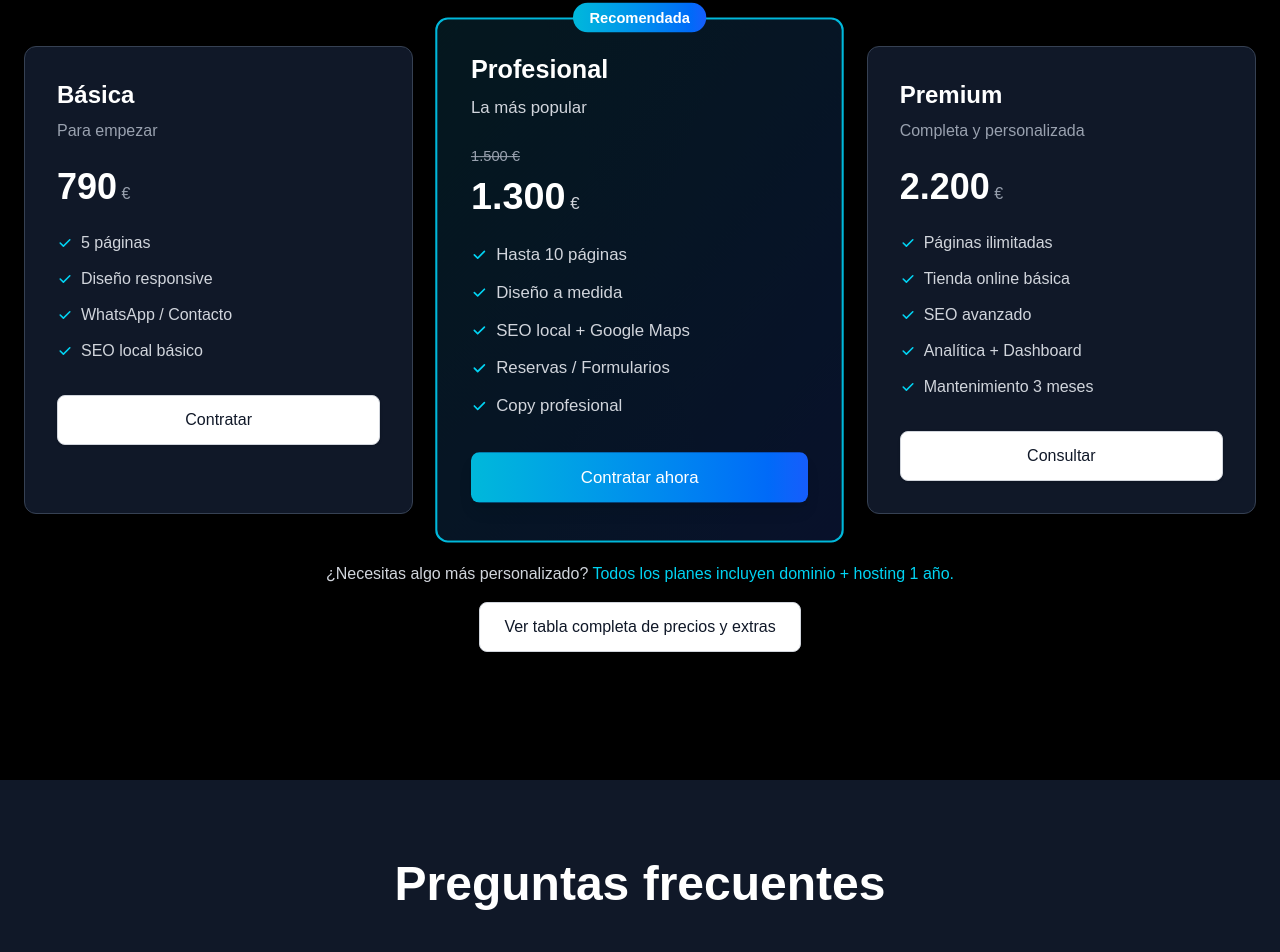
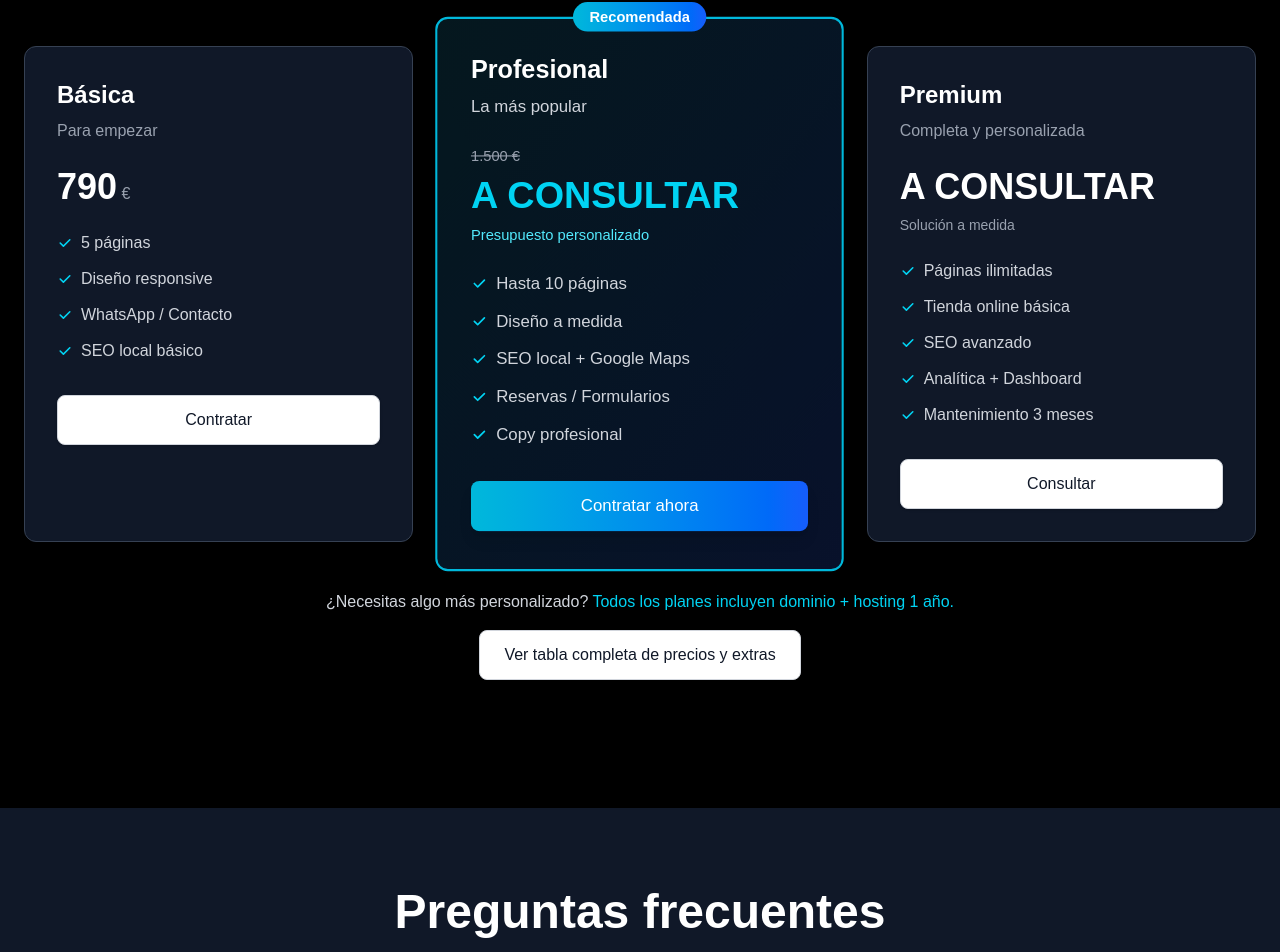
Before and after one commit to mateoclaramunt2021/Neuriax, a Next.js app: page /webs in a window 1280 px wide. Shown: the part 2884-3836 px from the top of the page. Built offline with nearby package versions, Linux system fonts and the light colour scheme.

Commit message:
Actualizar precios webs a A CONSULTAR y cambiar enlace Calendly a neuriax

```diff
--- a/app/webs/page.tsx
+++ b/app/webs/page.tsx
@@ -39,7 +39,7 @@ export default function WebsPage() {
                 <CTAButton href="#precios" size="lg">
                   Ver precios
                 </CTAButton>
-                <CTAButton href="https://calendly.com/mateoastraautomations/30min" variant="secondary" size="lg">
+                <CTAButton href="https://calendly.com/neuriax/30min" variant="secondary" size="lg">
                   Agendar llamada
                 </CTAButton>
               </div>
@@ -255,7 +255,7 @@ export default function WebsPage() {
                   SEO local básico
                 </li>
               </ul>
-              <CTAButton href="https://calendly.com/mateoastraautomations/30min" variant="secondary" className="w-full text-center justify-center">
+              <CTAButton href="https://calendly.com/neuriax/30min" variant="secondary" className="w-full text-center justify-center">
                 Contratar
               </CTAButton>
             </div>
@@ -271,8 +271,8 @@ export default function WebsPage() {
                 <div className="flex items-baseline gap-2 mb-2">
                   <span className="text-sm text-gray-400 line-through">1.500 €</span>
                 </div>
-                <span className="text-4xl font-bold text-white">1.300</span>
-                <span className="text-gray-300"> €</span>
+                <span className="text-4xl font-bold text-cyan-400">A CONSULTAR</span>
+                <p className="text-cyan-300 text-sm mt-2">Presupuesto personalizado</p>
               </div>
               <ul className="space-y-3 mb-8 text-gray-300">
                 <li className="flex items-center gap-2">
@@ -296,7 +296,7 @@ export default function WebsPage() {
                   Copy profesional
                 </li>
               </ul>
-              <CTAButton href="https://calendly.com/mateoastraautomations/30min" className="w-full text-center justify-center bg-gradient-to-r from-cyan-500 to-blue-600 hover:from-cyan-600 hover:to-blue-700">
+              <CTAButton href="https://calendly.com/neuriax/30min" className="w-full text-center justify-center bg-gradient-to-r from-cyan-500 to-blue-600 hover:from-cyan-600 hover:to-blue-700">
                 Contratar ahora
               </CTAButton>
             </div>
@@ -306,8 +306,8 @@ export default function WebsPage() {
               <h3 className="text-2xl font-semibold text-white mb-2">Premium</h3>
               <p className="text-gray-400 mb-6">Completa y personalizada</p>
               <div className="mb-6">
-                <span className="text-4xl font-bold text-white">2.200</span>
-                <span className="text-gray-400"> €</span>
+                <span className="text-4xl font-bold text-white">A CONSULTAR</span>
+                <p className="text-gray-400 text-sm mt-2">Solución a medida</p>
               </div>
               <ul className="space-y-3 mb-8 text-gray-300">
                 <li className="flex items-center gap-2">
@@ -331,7 +331,7 @@ export default function WebsPage() {
                   Mantenimiento 3 meses
                 </li>
               </ul>
-              <CTAButton href="https://calendly.com/mateoastraautomations/30min" variant="secondary" className="w-full text-center justify-center">
+              <CTAButton href="https://calendly.com/neuriax/30min" variant="secondary" className="w-full text-center justify-center">
                 Consultar
               </CTAButton>
             </div>
```
